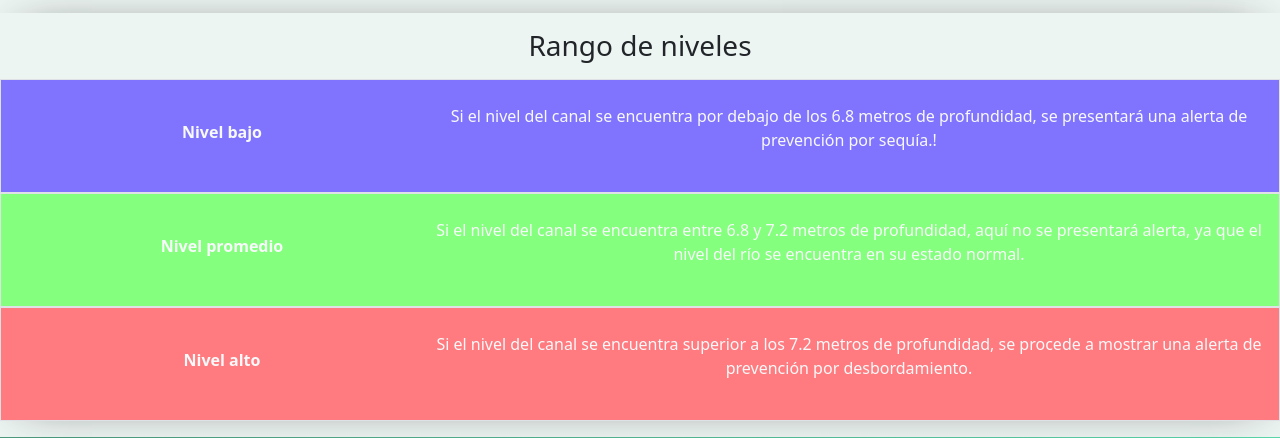
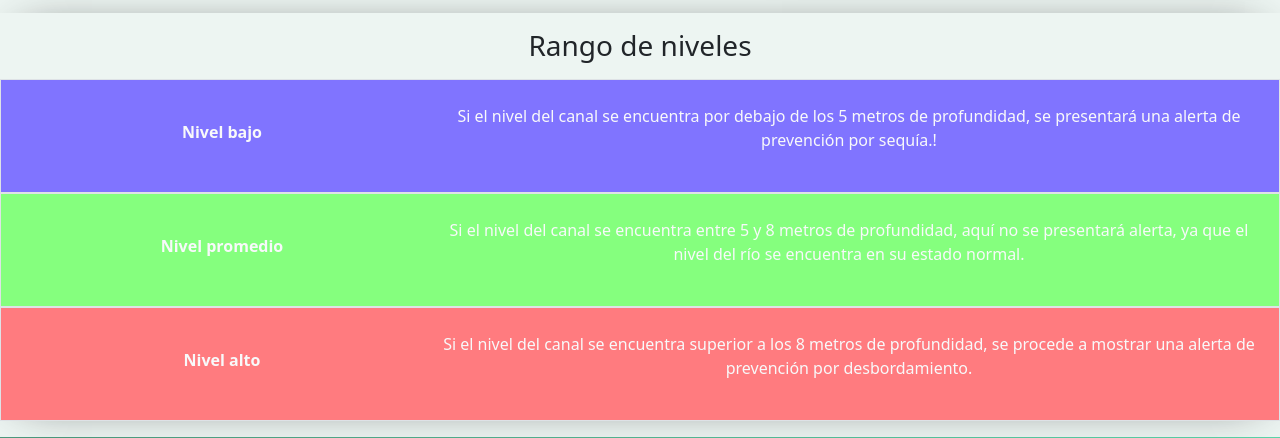
Before and after one commit to MiguelGuerra2/proyectoFinal, a Flask app: page /prevention in a window 1280 px wide. Shown: the part 481-919 px from the top of the page. Run offline with Flask 2, Linux system fonts and the light colour scheme.

Commit message:
Ajuste de rangos

```diff
--- a/db.py
+++ b/db.py
@@ -8,10 +8,10 @@ from schema import instructions #Carpeta creada
 def get_db():
     if 'db' not in g:
         g.db = mysql.connector.connect(
-            host='localhost',
-            user='root',
-            password='mabe2402',
-            database='diquesense'
+            host=current_app.config['DATABASE_HOST'],
+            user=current_app.config['DATABASE_USER'],
+            password=current_app.config['DATABASE_PASSWORD'],
+            database=current_app.config['DATABASE']
         )
         g.c = g.db.cursor(dictionary=True)
     return g.db, g.c
--- a/index.py
+++ b/index.py
@@ -43,18 +43,17 @@ def tcp():
         while 1:
             newSocket, address = sock.accept(  )
             print ("Connected from", address)
-            # loop serving the new client
             while 1:
-                receivedData = newSocket.recv(1024)
+                receivedData = newSocket.recv(1024) #informacion recibida
                 if not receivedData: break
-                data = float(receivedData)
-                data = data/100
+                data = float(receivedData) #Se convierte a float
+                data = data/100 #Se pasa de centimetros a metros
                 with app.app_context():
                     db, c = get_db()
                     c.execute(
                         'insert into datalevel (data) value (%s)',
                         (data,)
-                    )
+                    ) #Se inserta la informacion recibida en la tabla
                     db.commit()
             newSocket.close()
             print ("Disconnected from", address)
--- a/level.py
+++ b/level.py
@@ -21,10 +21,10 @@ def apitiemporeal():
         'SELECT * FROM datalevel ORDER BY id DESC LIMIT 1'
     )
     lastValue = c.fetchone()
-    date1 = str(lastValue['dates'])
+    date1 = str(lastValue['date'])
     data1 = str(lastValue['data'])
     result1 = date1 + '*' + data1
-    return result1
+    return lastValue
 
 @bp.route('/historial', methods=['GET', 'POST'])
 def historial():
@@ -49,7 +49,7 @@ def historial():
             date2f = str(str(date2[0]) + ' ' + str(date2[1]))
             db, c = get_db()
             c.execute(
-                f'select * from datalevel where date BETWEEN STR_TO_DATE( "{date1f}" ,"%Y-%m-%d %H:%i:%s") AND STR_TO_DATE( "{date2f}" ,"%Y-%m-%d %H:%i:%s")'
+                f'select * from datalevel where date BETWEEN STR_TO_DATE( "{date1f}" ,"%Y-%m-%d %H:%i:%s") AND STR_TO_DATE( "{date2f}" ,"%Y-%m-%d %H:%i:%s") ORDER BY id DESC'
             )
             if c.fetchone() is None:
                 error = 'No existen datos en el rango de fechas ingresado'
--- a/schema.py
+++ b/schema.py
@@ -7,7 +7,7 @@ instructions = [
     CREATE TABLE datalevel (
         id INT PRIMARY KEY AUTO_INCREMENT,
         dates DATETIME NOT NULL DEFAULT CURRENT_TIMESTAMP,
-        data FLOAT(6,2) NOT NULL
+        data DECIMAL(6,2) NOT NULL
     )
     """
 ]
--- a/static/js/realtime.js
+++ b/static/js/realtime.js
@@ -21,15 +21,15 @@ async function level() {
         let date = datas[0];
         fdata.innerHTML=data + ' metros';
         fdate.innerHTML=date;
-        if (data < 2){
+        if (data <= 5){
             colorAlarm.style.backgroundColor='blue';
             descriptionAlarm.innerHTML='Actualmente el brazo fluvial presenta un bajo nivel respecto a su nivel promedio.';
         }
-        if (2 < data && data < 5){
+        if (5 < data && data < 8){
             colorAlarm.style.backgroundColor='green';
             descriptionAlarm.innerHTML='Actualmente el brazo fluvial presenta un nivel normal respecto su nivel promedio.';
         }
-        if (data > 5){
+        if (data >= 8){
             colorAlarm.style.backgroundColor='red';
             descriptionAlarm.innerHTML='Actualmente el brazo fluvial presenta un alto nivel respecto a su nivel promedio.';
         }
--- a/templates/Diquesense/prevention.html
+++ b/templates/Diquesense/prevention.html
@@ -49,19 +49,19 @@
         <div class="row w-100 d-flex mx-0">
             <div class="col-12 d-flex py-4 mx-auto border flex-wrap mx-0 low-color">
                 <p class="my-3 text-center col-4 text-light"><b>Nivel bajo</b></p>
-                <p class="text-center col-8 text-light" > Si el nivel del canal se encuentra por debajo de los 6.8 metros de profundidad, se presentará una alerta de prevención por sequía.!</p>
+                <p class="text-center col-8 text-light" > Si el nivel del canal se encuentra por debajo de los 5 metros de profundidad, se presentará una alerta de prevención por sequía.!</p>
             </div>
         </div>
         <div class="row w-100 d-flex mx-auto">
             <div class="col-12 d-flex py-4 mx-auto border flex-wrap mid-color">
                 <p class="my-3 text-center col-4 text-light"><b>Nivel promedio</b></p>
-                <p class="text-center col-8 text-light">Si el nivel del canal se encuentra entre 6.8 y 7.2 metros de profundidad, aquí no se presentará alerta, ya que el nivel del río se encuentra en su estado normal.</p>
+                <p class="text-center col-8 text-light">Si el nivel del canal se encuentra entre 5 y 8 metros de profundidad, aquí no se presentará alerta, ya que el nivel del río se encuentra en su estado normal.</p>
             </div>
         </div>
         <div class="row w-100 d-flex mx-auto">
             <div class="col-12 d-flex py-4 mx-auto border flex-wrap high-color">
                 <p class="my-3 text-center col-4 text-light"><b>Nivel alto</b></p>
-                <p class="text-center col-8 text-light">Si el nivel del canal se encuentra superior a los 7.2 metros de profundidad, se procede a mostrar una alerta de prevención por desbordamiento.</p>
+                <p class="text-center col-8 text-light">Si el nivel del canal se encuentra superior a los 8 metros de profundidad, se procede a mostrar una alerta de prevención por desbordamiento.</p>
             </div>
         </div>
     </div>
```
